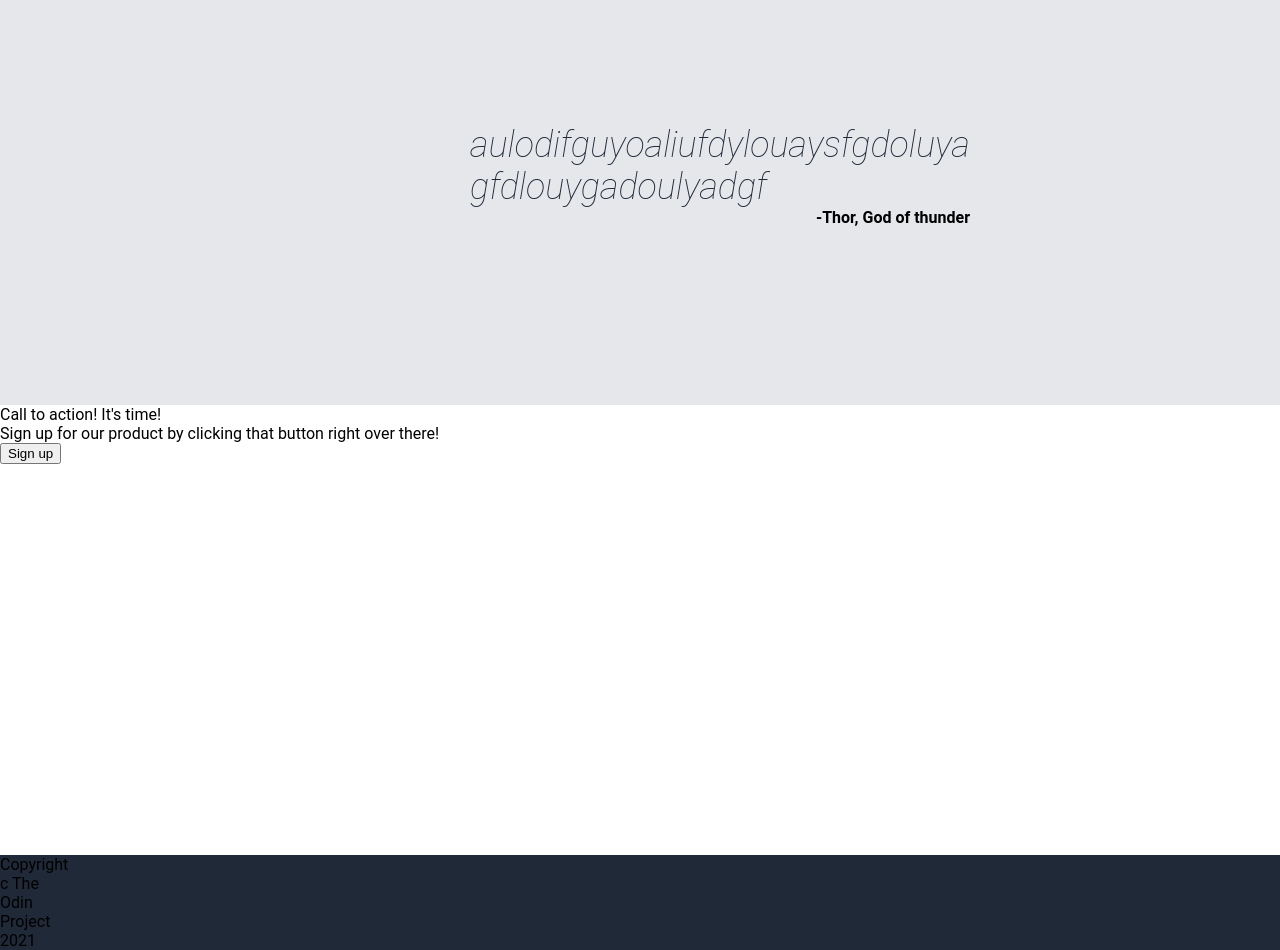
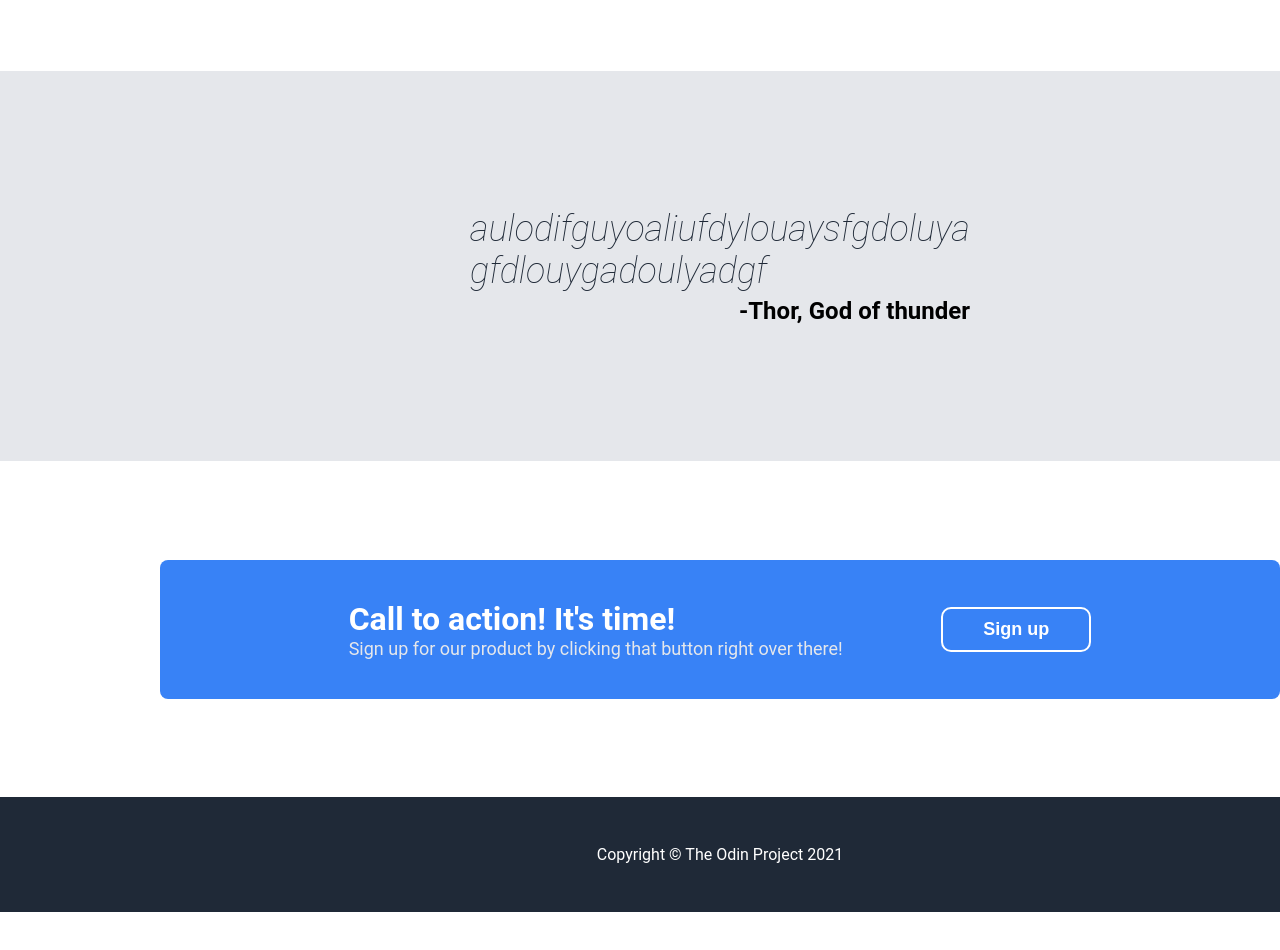
Before and after one commit to Figby222/landing-page, a plain HTML site: page index.html in a window 1280 px wide. Shown: the part 1000-1950 px from the top of the page. After the commit the page ends 1912 px from the top, so only its background shows below. Drawn offline with Linux system fonts and the light colour scheme.

Commit message:
Fix some proportions and other styles

```diff
--- a/index.html
+++ b/index.html
@@ -30,7 +30,7 @@
                         </div>
                     </div>
                     <div class="hero img wrapper">
-                        <img class="hero" alt="this is a placeholder for an image" href="/">
+                        <div class="hero img">This is a placeholder for an image</div>
                     </div>
                 </div>
             </div>
@@ -76,7 +76,7 @@
             </div>
         </div>
         <div class="footer">
-            <div class="footer copyright">Copyright c The Odin Project 2021</div>
+            <div class="copyright">Copyright © The Odin Project 2021</div>
         </div>
     </body>
 </html>
--- a/styles.css
+++ b/styles.css
@@ -12,12 +12,17 @@ body {
     font-family: 'roboto', sans-serif, Arial;
 }
 
+.content>.quote,.content>.info,.content>.hero,div.header,.content>.sign-up,div.footer {
+    padding-left: 10rem;
+    padding-right: 10rem;
+
+}
+
 div.header {
     display: flex;
     align-items: center;
-    padding-left: 15rem;
-    padding-right: 15rem;
-    flex: 0 0 3%;
+
+    flex: 0 0 6%;
 }
 
 
@@ -59,19 +64,25 @@ a {
 }
 
 div.content {
-    flex: 0 0 94%;
+    flex: 1 0 auto;
     display: flex;
     flex-direction: column;
 }
+div.content>* {
+    flex: 1 0 auto;
+}
+div.content>.sign-up {
+    flex: 0 0 20%;
+}
 
-div.content div {
+/* div.content div {
     flex: 0 0 25%;
-}
+} */
 
 .content>.hero {
     background: #1F2937;
-    padding-left: 15rem;
-    padding-right: 15rem;
+    /* padding-left: 15rem;
+    padding-right: 15rem; */
     display: flex;
 
 }
@@ -80,23 +91,30 @@ div.content div {
     display: flex;
     flex-direction: column;
     flex-basis: 50%;
-    gap: 10px;
+    gap: 15px;
 }
 .hero.button.wrapper>button {
     color: white;
     background: #3882F6;
     border: 8px solid #3882F6;
-    border-radius: 15%;
+    border-radius: 8px;
     font-size: 18px;
     padding-left: 16px;
     padding-right: 16px;
 
 }
 
-/* .hero.img.wrapper {
+.hero.img.wrapper {
     display: flex;
     justify-content: center;
-} */
+    align-items: center;
+    background: #FFFFFF66;
+}
+
+div.hero.img {
+    color: #E5E7EB;
+    font-size: 18;
+}
 .hero>div.container {
     display: flex;
     flex: 1 1 auto;
@@ -119,7 +137,7 @@ div.content div {
     display: flex;
 
     flex-direction: column;
-    justify-content: center;
+    justify-content: space-evenly;
     align-items: center;
 }
 .info>.title {
@@ -134,10 +152,10 @@ div.content div {
 .info.content {
     display: flex;
     align-items: center;
-    justify-content: center;
+    justify-content: space-evenly;
     flex-direction: row;
     flex: 0;
-    gap: 50px;
+    /* gap: 50px; */
 }
 
 .info.content .item {
@@ -172,6 +190,7 @@ div.content div {
     max-width: 500px;
     max-height: 500px;
     flex-wrap: wrap;
+    gap: 5px;
 }
 
 .quote.text {
@@ -184,13 +203,69 @@ div.content div {
 }
 
 .quote.credit {
+    font-size: 24px;
     flex: 0;
     font-weight: bold;
     align-self: flex-end;
 }
+div.content>div.sign-up {
+    display: flex;
+    flex-direction: column;
+    justify-content: center;
+    padding-left: 10em;
+    padding-right: 10em;
 
+}
+.sign-up>.container {
+    background: #3882F6;
 
+    display: flex;
+    padding: 40px;
+    padding-left: 96px;
+    padding-right: 96px;
+    align-items: center;
+    /* border: 2px solid #3882F6; */
+    border-radius: 8px;
+    justify-content: space-evenly;
+
+}
+.sign-up.text {
+    /* display: flex;
+    justify-content: center;*/
+    min-width: 500px;
+}
+.sign-up.main-text {
+    color: white;
+    font-weight: bold;
+    font-size: 32px;
+}
+
+.sign-up.subtext {
+    font-size: 18px;
+    color: #E5E7EB;
+}
+.sign-up.button.wrapper {
+    /* margin-left: auto; */
+    display: flex;
+    justify-content: center;
+
+}
+button.sign-up.button {
+    font-size: 18px;
+    font-weight: bold;
+    color: white;
+    border: 2px solid white;
+    border-radius: 10px;
+    background: #3882F6;
+    padding: 10px;
+    padding-left: 40px;
+    padding-right: 40px;
+}
 div.footer {
-    flex: 0 0 3%;
+    flex: 0 0 6%;
     margin-top: auto;
+    display: flex;
+    justify-content: center;
+    align-items: center;
+    color: white;
 }
```
Lines whose indentation alone changed are shown as unchanged.
